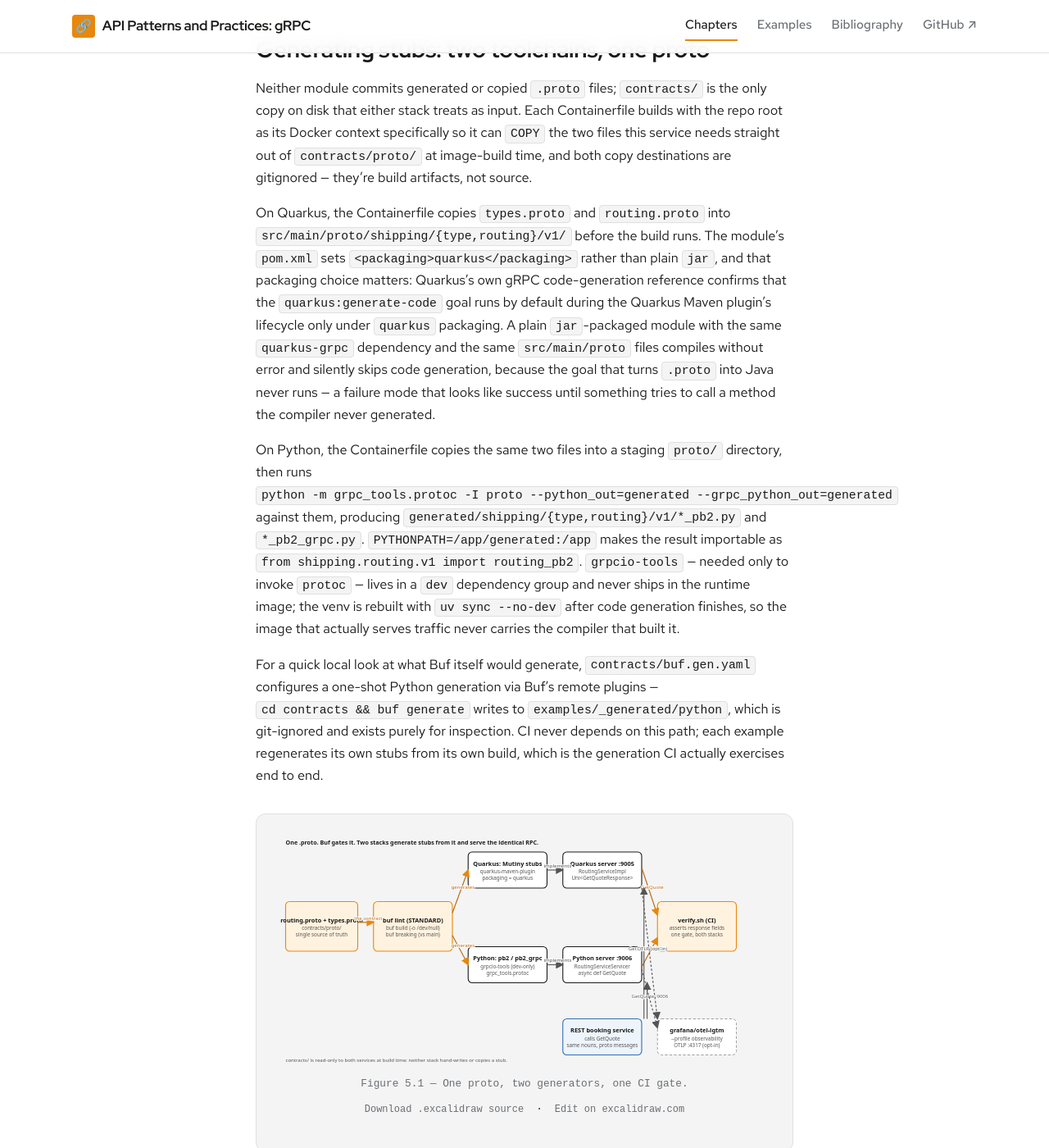
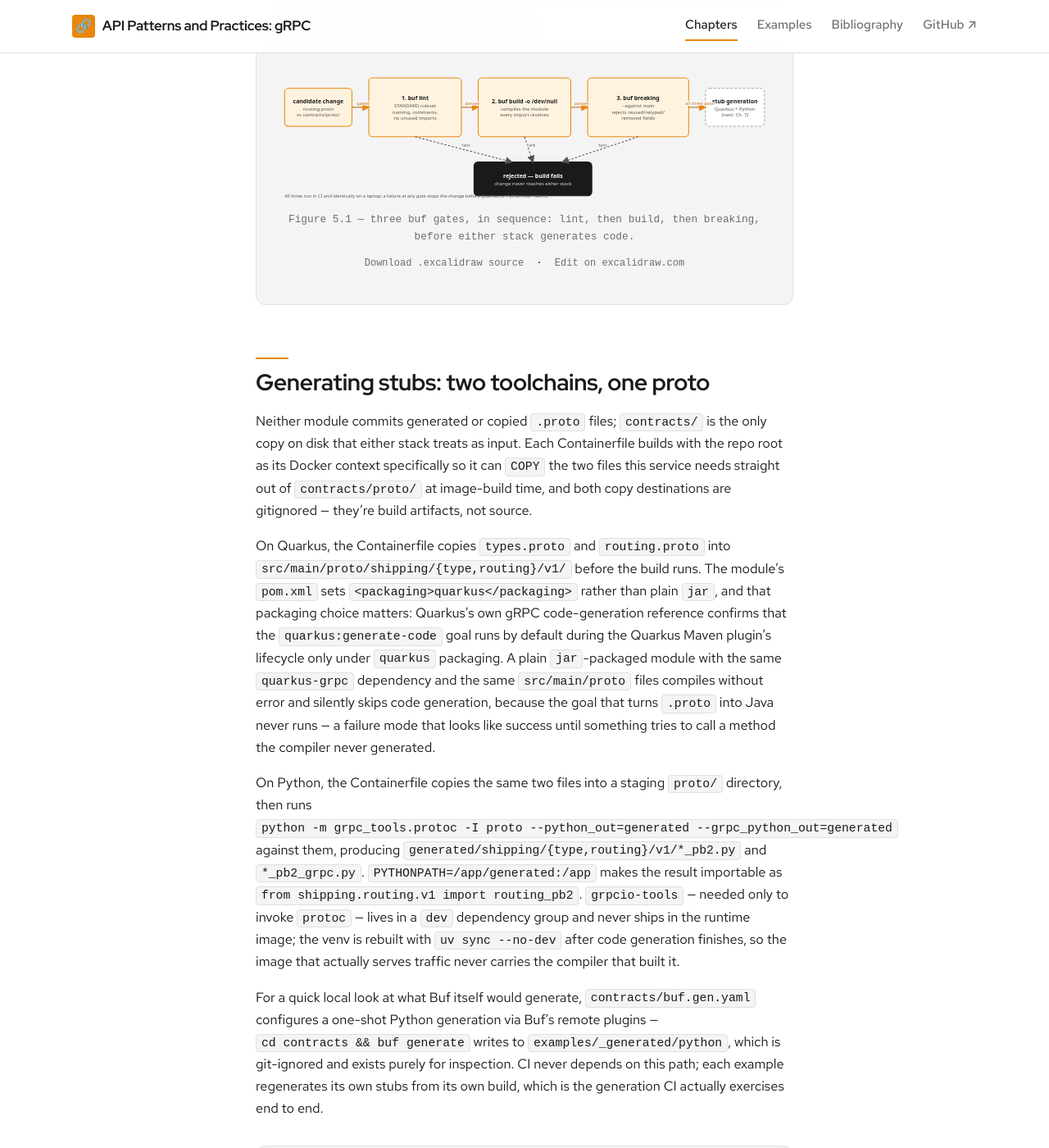
Before and after one commit to patterncatalyst/api-patterns-and-practices-grpc, a Jekyll site: the page built from _docs/05-contract-first-with-buf.md, in a window 1280 px wide and 1400 px high, scrolled down 3716 px. Shown: the whole window at 82% size. Built offline with Jekyll 4.4.1, drawn with Linux system fonts in a browser that asks for light colours; some web fonts are replaced; some of the changed text lies outside the part shown.

Commit message:
docs(backfill): Ch5 figure — 05-buf-three-gates
New Figure 5.1: lint -> build -> breaking, all failing before codegen; existing
end-to-end buf-flow renumbered to 5.2.

```diff
--- a/_docs/05-contract-first-with-buf.md
+++ b/_docs/05-contract-first-with-buf.md
@@ -61,6 +61,8 @@ buf breaking --against '.git#branch=main,subdir=contracts'    # no breaking chan
 
 `buf breaking` is different in kind. It diffs the current `.proto` against the version on `main` and fails the build if a reader of the old schema could misinterpret a message produced from the new one: a reused field number, a field whose type changed, a required-in-practice field removed. This is gRPC's direct analog of the REST site's response-schema-drift gate, except it runs before either stack generates a line of code rather than after a live response is captured — catching the break at the one point where fixing it costs a diff instead of a coordinated redeploy of every service that already compiled against the old field. This chapter only needs the gate to exist and run green; Chapter 14 is where the backward-compatibility rules behind it — which changes are safe, which aren't, and why a removed field is worse than an added one — get the full treatment.
 
+{% include excalidraw.html file="05-buf-three-gates" alt="Three buf gates run in sequence against a candidate proto change: buf lint enforces the STANDARD rule set for naming, comments, and unused imports; buf build -o /dev/null compiles the module and confirms every import resolves; buf breaking diffs the candidate against main and rejects a reused field number, a retyped field, or a removed field. A change that fails any gate is rejected before either the Quarkus or Python stack generates a line of code; only a change passing all three reaches stub generation." caption="Figure 5.1 — three buf gates, in sequence: lint, then build, then breaking, before either stack generates code." %}
+
 ## Generating stubs: two toolchains, one proto
 
 Neither module commits generated or copied `.proto` files; `contracts/` is the only copy on disk that either stack treats as input. Each Containerfile builds with the repo root as its Docker context specifically so it can `COPY` the two files this service needs straight out of `contracts/proto/` at image-build time, and both copy destinations are gitignored — they're build artifacts, not source.
@@ -71,7 +73,7 @@ On Python, the Containerfile copies the same two files into a staging `proto/` d
 
 For a quick local look at what Buf itself would generate, `contracts/buf.gen.yaml` configures a one-shot Python generation via Buf's remote plugins — `cd contracts && buf generate` writes to `examples/_generated/python`, which is git-ignored and exists purely for inspection. CI never depends on this path; each example regenerates its own stubs from its own build, which is the generation CI actually exercises end to end.
 
-{% include excalidraw.html file="05-contract-first-buf-flow" alt="One proto file feeds buf lint, buf build, and buf breaking; once those gates pass, the Quarkus stack generates Mutiny stubs via the quarkus-maven-plugin and the Python stack generates pb2/pb2_grpc stubs via grpcio-tools; each stack's independently-generated server implements GetQuote and is asserted by one verify.sh CI gate; a REST booking service calls GetQuote on both ports; both servers export OTLP traces to an opt-in grafana/otel-lgtm sink." caption="Figure 5.1 — One proto, two generators, one CI gate." %}
+{% include excalidraw.html file="05-contract-first-buf-flow" alt="One proto file feeds buf lint, buf build, and buf breaking; once those gates pass, the Quarkus stack generates Mutiny stubs via the quarkus-maven-plugin and the Python stack generates pb2/pb2_grpc stubs via grpcio-tools; each stack's independently-generated server implements GetQuote and is asserted by one verify.sh CI gate; a REST booking service calls GetQuote on both ports; both servers export OTLP traces to an opt-in grafana/otel-lgtm sink." caption="Figure 5.2 — One proto, two generators, one CI gate." %}
 
 ## Serving GetQuote identically
 
```
Also changed, not shown: assets/diagrams/05-buf-three-gates.svg (added), 1 other file.
